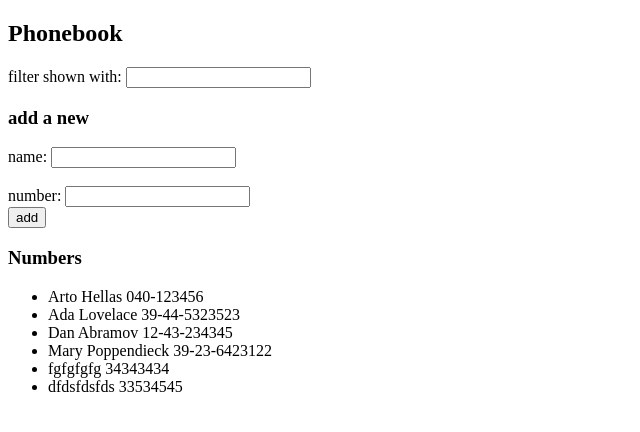
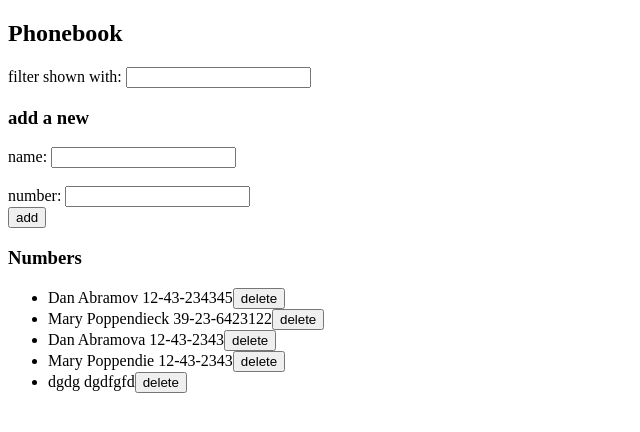
Before and after one commit to klimkodima/Fullstackopen, a React (Create React App) app in the folder part2/phonebook/: page / in a window 1280 px wide. Shown: the top 432 px of the page, without its empty margins (0-640 px from the left). Built offline with nearby package versions, Linux system fonts and the light colour scheme; data requests are answered from the project's data file.

Commit message:
part2.17

```diff
--- a/part2/phonebook/db.json
+++ b/part2/phonebook/db.json
@@ -1,15 +1,5 @@
 {
   "persons": [
-    {
-      "name": "Arto Hellas",
-      "number": "040-123456",
-      "id": 1
-    },
-    {
-      "name": "Ada Lovelace",
-      "number": "39-44-5323523",
-      "id": 2
-    },
     {
       "name": "Dan Abramov",
       "number": "12-43-234345",
@@ -21,14 +11,19 @@
       "id": 4
     },
     {
-      "name": "fgfgfgfg",
-      "number": "34343434",
+      "name": "Dan Abramova",
+      "number": "12-43-2343",
       "id": 5
     },
     {
-      "name": "dfdsfdsfds",
-      "number": "33534545",
+      "name": "Mary Poppendie",
+      "number": "12-43-2343",
       "id": 6
+    },
+    {
+      "name": "dgdg",
+      "number": "dgdfgfd",
+      "id": 7
     }
   ]
 }
--- a/part2/phonebook/src/App.js
+++ b/part2/phonebook/src/App.js
@@ -8,10 +8,10 @@ import phonebookService from "./servises/phonebook"
 
 
 const App = () => {
-  const [ persons, setPersons ] = useState([])
-  const [ newName, setNewName ] = useState('')
-  const [ newNumber, setNewNumber ] = useState('')
-  const [ filter, setFilter ] = useState('')
+  const [persons, setPersons] = useState([])
+  const [newName, setNewName] = useState('')
+  const [newNumber, setNewNumber] = useState('')
+  const [filter, setFilter] = useState('')
 
   useEffect(() => {
     phonebookService.getAll().then(data => {
@@ -21,10 +21,10 @@ const App = () => {
     })
   }, [])
 
-  const addPerson = (e) => {
+  const addPerson = e => {
     e.preventDefault()
-    const  existPersons = persons.filter((person) => person.name === newName)
-    if(existPersons.length !== 0){
+    const existPersons = persons.filter((person) => person.name === newName)
+    if (existPersons.length !== 0) {
       alert(`${newName} is already added to phonebook`)
       return
     }
@@ -41,14 +41,26 @@ const App = () => {
     setNewNumber("")
   }
 
-  const handlePersonChange = (e) =>
-  setNewName(e.target.value)
+  const deletePerson = (id,name) => {
 
-  const handleNumberChange = (e) =>
-  setNewNumber(e.target.value)
+    let a = window.confirm(`Are you sure you want to delete ${name}?`);
+    if (a) {
+      phonebookService.deletePerson(id).then(
+        () => {
+          setPersons(persons.filter(n => n.id !== id));
+        }
+      ).catch(error => {
+        alert("Something went wrong.")
+      })
+    }
 
-  const handleFilter = (e) =>
-  setFilter(e.target.value)
+  }
+
+  const handlePersonChange = e => setNewName(e.target.value)
+
+  const handleNumberChange = e => setNewNumber(e.target.value)
+
+  const handleFilter = e => setFilter(e.target.value)
 
   const personsToShow = filter
     ? persons.filter(person => person.name.toLowerCase().includes(filter.toLowerCase()))
@@ -57,11 +69,11 @@ const App = () => {
   return (
     <div>
       <h2>Phonebook</h2>
-      <Filter filter={filter} handleFilter={handleFilter}/>
+      <Filter filter={filter} handleFilter={handleFilter} />
       <h3>add a new</h3>
-      <PersonForm addPerson={addPerson}  handlePersonChange={handlePersonChange} handleNumberChange={handleNumberChange} newName={newName} newNumber={newNumber}/>
+      <PersonForm addPerson={addPerson} handlePersonChange={handlePersonChange} handleNumberChange={handleNumberChange} newName={newName} newNumber={newNumber} />
       <h3>Numbers</h3>
-      <Persons persons={personsToShow} />
+      <Persons persons={personsToShow} deletePerson={deletePerson} />
     </div>
   )
 }
--- /dev/null
+++ b/part2/phonebook/src/components/Person.js
@@ -0,0 +1,7 @@
+import React from "react"
+
+const Person = ({name, number, deletePerson }) => {
+    return (<li>{name} {number}<button onClick={deletePerson}> delete</button></li>)
+}
+
+export default Person
--- a/part2/phonebook/src/components/Persons.js
+++ b/part2/phonebook/src/components/Persons.js
@@ -1,7 +1,10 @@
 import React from "react"
-const Persons =({persons}) =>{
-    return(<ul>
-        {persons.map((person) => <li key={person.id}>{person.name} {person.number}</li>)}
-      </ul>)
+import Person  from "./Person"
+
+const Persons = ({ persons, deletePerson }) => {
+  return (<ul>
+    {persons.map((person) => <Person key={person.id} name={person.name} number={person.number}
+     deletePerson={()=>deletePerson(person.id, person.name)}/>)}
+   </ul>)
 }
 export default Persons
--- a/part2/phonebook/src/servises/phonebook.js
+++ b/part2/phonebook/src/servises/phonebook.js
@@ -16,4 +16,8 @@ const update = (id, newObject) => {
   return request.then(response => response.data)
 }
 
-export default { getAll, create, update}
+const deletePerson = id => {
+  return axios.delete(`${baseUrl}/${id}`)
+}
+
+export default { getAll, create, update, deletePerson }
```
Lines whose indentation alone changed are shown as unchanged.
